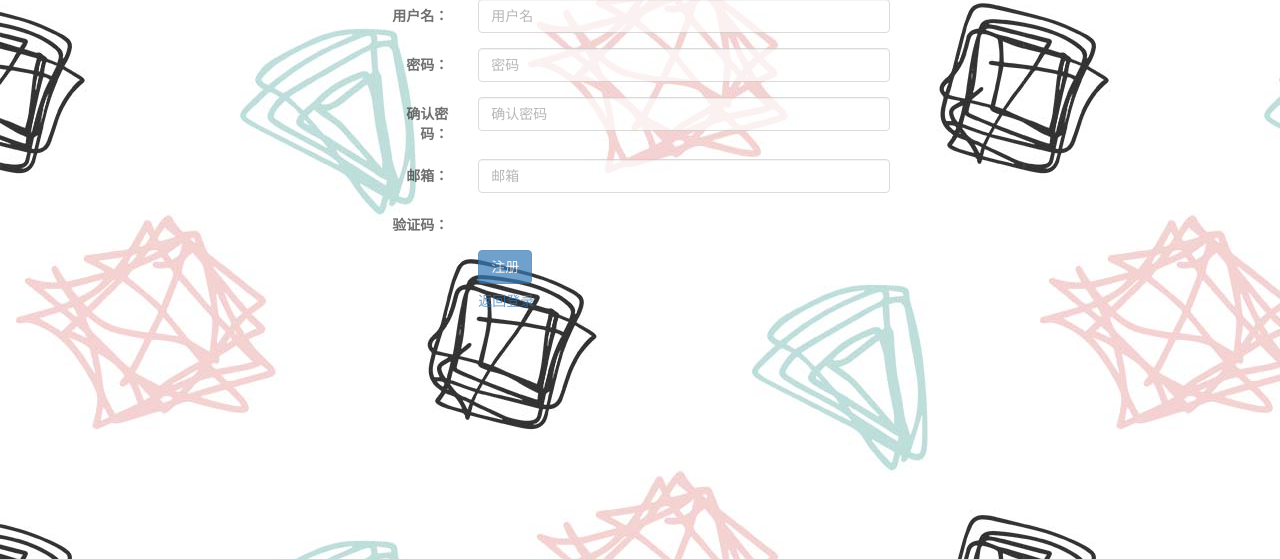
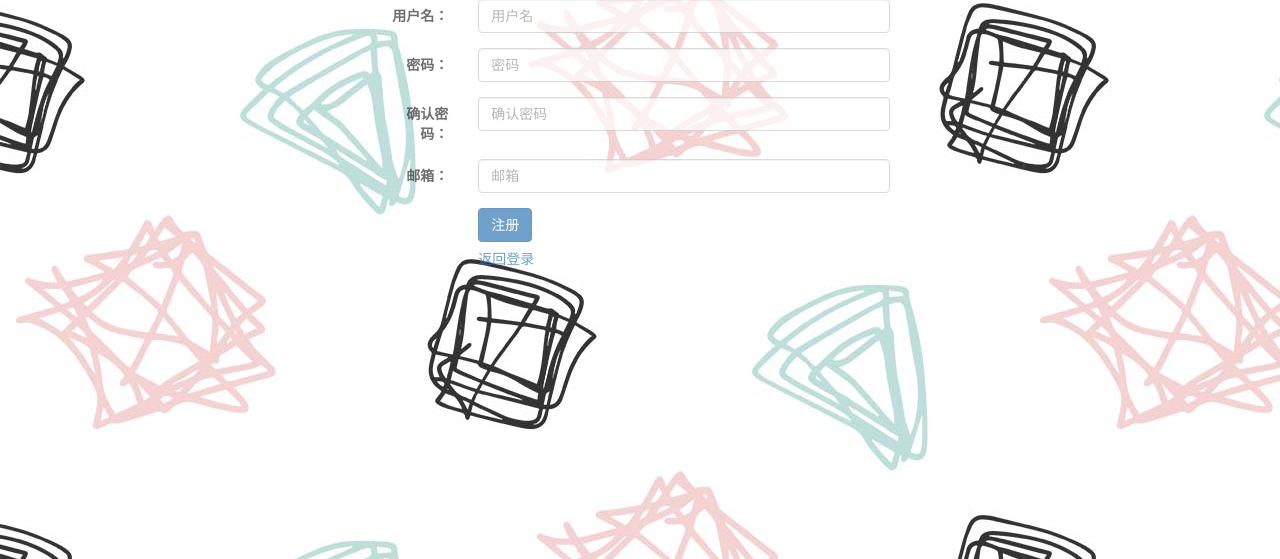
Before and after one commit to lcoolcool/Emeeting, a Django app: page /reg/ in a window 1280 px wide. Shown: the part 211-770 px from the top of the page. Run offline with Django 3.2, Linux system fonts and the light colour scheme; parts of the project's set-up code (start-up, migrations or seed data) failed here and were passed over; some libraries are stand-ins or nearby versions.

Commit message:
删掉验证码

```diff
--- a/meet/form.py
+++ b/meet/form.py
@@ -39,8 +39,8 @@
         error_messages={'required': '请输入邮箱'},
         widget=widgets.EmailInput(attrs={'class': 'form-control', 'placeholder': '邮箱', 'id': 'emails'})
     )
-    captcha = CaptchaField(
-        required=True,
-        error_messages={'required': '请输入邮箱'},
-        widget=widgets.TextInput(attrs={'class': 'form-control', 'placeholder': '用户名', 'id': 'name'})
-    )
+#    captcha = CaptchaField(
+#       required=True,
+#        error_messages={'required': '请输入邮箱'},
+#        widget=widgets.TextInput(attrs={'class': 'form-control', 'placeholder': '用户名', 'id': 'name'})
+#    )
--- a/meet/templates/reg.html
+++ b/meet/templates/reg.html
@@ -40,13 +40,13 @@
                 {{ form.errors.emails.0 }}
             </div>
         </div>
-        <div class="form-group">
-            <label for="password" class="col-sm-2 control-label">验证码：</label>
-            <div class="col-sm-10">
-                {{ form.captcha }}
-                {{ form.errors.captcha.0 }}
-            </div>
-        </div>
+        <!--<div class="form-group">-->
+            <!--<label for="password" class="col-sm-2 control-label">验证码：</label>-->
+            <!--<div class="col-sm-10">-->
+                <!--{{ form.captcha }}-->
+                <!--{{ form.errors.captcha.0 }}-->
+            <!--</div>-->
+        <!--</div>-->
         <div class="form-group">
             <div class="col-sm-offset-2 col-sm-10">
                 <button type="submit" class="btn btn-primary">注册</button>
```
Also changed, not shown: 1 other file.
